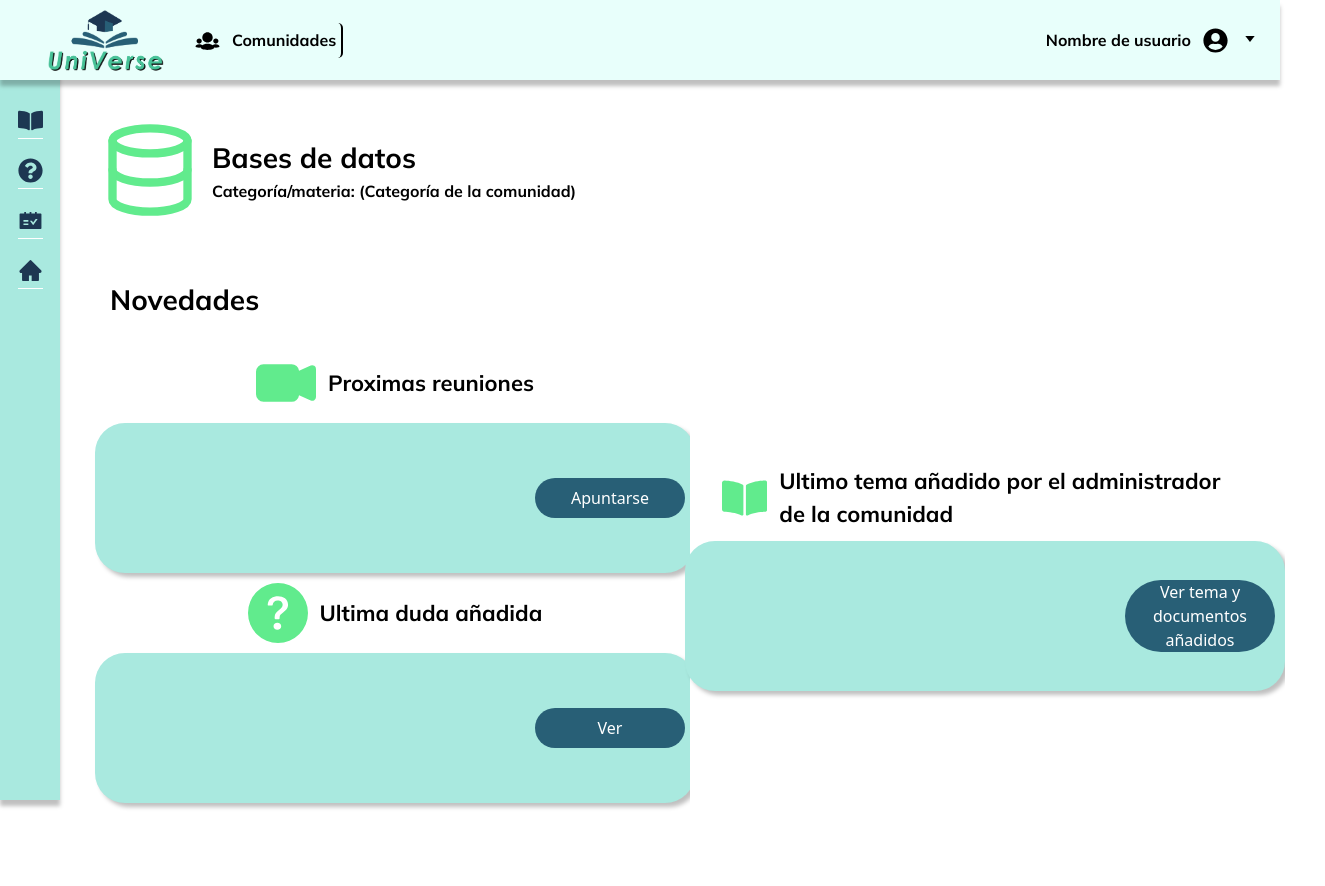
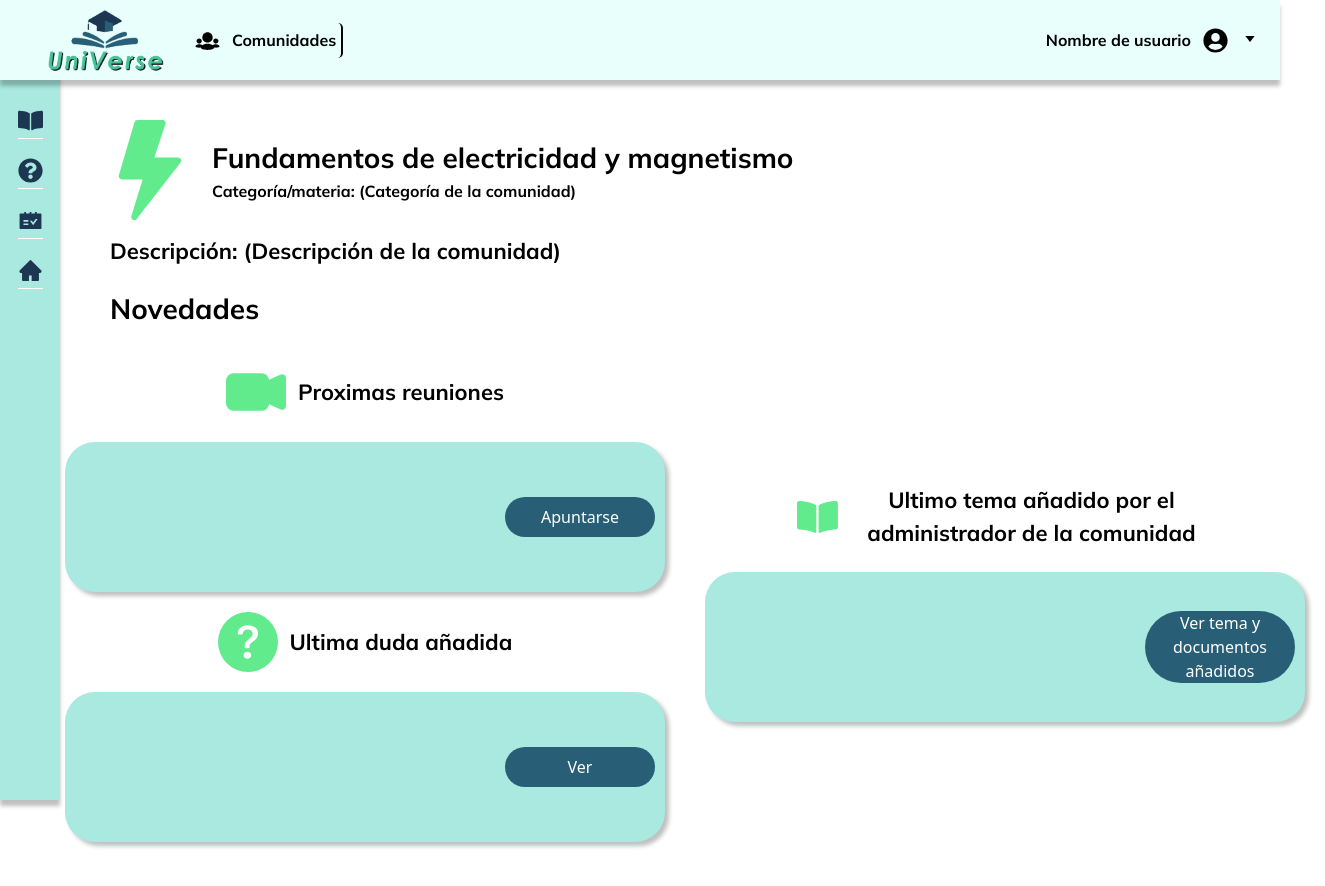
Before and after one commit to juandp1/UniVerse-Frontend, a Next.js app in the folder universe/: page /HomeComunidad in a window 1280 px wide. Shown: the top 886 px of the page, 1325 px wide, since content can reach past the window. Before the commit the page ends 845 px from the top, so only its background shows below. Built offline with nearby package versions, Linux system fonts and the light colour scheme.

Commit message:
Cambios de estilo para la vista de una comunidad

```diff
--- a/universe/Component/ComunidadRecuadro.tsx
+++ b/universe/Component/ComunidadRecuadro.tsx
@@ -4,11 +4,8 @@ import * as SlIcon from 'react-icons/sl';
 import * as BiIcon from 'react-icons/bi';
 import * as AiIcon from 'react-icons/ai';
 import * as RiIcon from 'react-icons/ri';
-import * as IoIcon from 'react-icons/io';
+import * as Bsicon from "react-icons/bs";
 import { useState } from "react";
-
-
-import { Formik } from "formik";
 import { useRouter } from 'next/router';
 
 
@@ -63,7 +60,7 @@ function ComunidadRecuadro({ idComunidad, comunityName, descripcion, editar }: P
             <div className={style.comunidadRecuadro}>
                 <div className={style.encabezado}>
                     <div className="flex space-x-3 ">
-                        <TbIcon.TbMathFunction size={"40px"} />
+                        <Bsicon.BsFillLightningFill size={"40px"} />
                         <h2>{comunityName}</h2>
                     </div>
                     <div className="flex space-x-3">
--- a/universe/Component/NavBarHome.tsx
+++ b/universe/Component/NavBarHome.tsx
@@ -35,14 +35,6 @@ function NavbarHome() {
                     />
                 </div>
                 <div className="flex grow space-x-3 ">
-                    <div className={style.button_NavBar}>
-
-                        <Link href="/PestaniaComunidad" className='flex space-x-3 '>
-                            <TiIcon.TiGroup size={"25px"} />
-                            <h4>Comunidades</h4>
-                        </Link>
-
-                    </div>
 
                 </div>
 
--- a/universe/pages/HomeComunidad.tsx
+++ b/universe/pages/HomeComunidad.tsx
@@ -1,5 +1,5 @@
 import Head from "next/head";
-import * as Fiicon from 'react-icons/fi';
+import * as Fcicon from 'react-icons/fc';
 import * as Bsicon from "react-icons/bs";
 import * as Faicon from 'react-icons/fa';
 import LateralNavBar from "universe/Component/LateralNavBar";
@@ -35,28 +35,29 @@ export default function HomeComunidad() {
                 <LateralNavBar></LateralNavBar>
                 <div className="principal_Content">
                     <div className="flex items-center justify-start space-x-3">
-                        <Fiicon.FiDatabase size={"100px"} color={colorIcon} />
+                        <Bsicon.BsFillLightningFill size={"100px"} color={colorIcon} />
                         <div style={{ display: 'flex', flexDirection: 'column' }}>
-                            <h2 style={{ alignSelf: 'flex-start' }}>Bases de datos</h2>
+                            <h2 style={{ alignSelf: 'flex-start' }}>Fundamentos de electricidad y magnetismo</h2>
                             <h4 style={{ alignSelf: 'flex-start' }}>Categoría/materia: (Categoría de la comunidad)</h4>
                         </div>
                     </div>
 
-                    <h6 style={{ alignSelf: 'flex-start', marginTop: '15px', marginLeft: '10px' }}>
+                    <h3 style={{ alignSelf: 'flex-start', marginTop: '15px', marginLeft: '10px' }}>
                         Descripción: (Descripción de la comunidad)
-                    </h6>
+                    </h3>
+
 
                     <h2 style={{ alignSelf: 'flex-start', marginTop: '20px', marginLeft: '10px' }}>
                         Novedades
                     </h2>
-
+                </div>
                 <div className={style.container}>
                     <div className={style.leftContainer}>
 
                         <div className="flex items-center justify-start space-x-3">
                             <Bsicon.BsFillCameraVideoFill size={"60px"} color={colorIcon} />
                             <div style={{ display: 'flex', flexDirection: 'column' }}>
-                                    <h3 style={{ alignSelf: 'flex-start' }}>Proximas reuniones</h3>
+                                <h3 style={{  textAlign: 'center' }}>Proximas reuniones</h3>
                             </div>
                         </div>
                         <div className={style.rectangle}>
@@ -68,7 +69,7 @@ export default function HomeComunidad() {
                         <div className="flex items-center justify-start space-x-3">
                             <Bsicon.BsFillQuestionCircleFill size={"60px"} color={colorIcon} />
                             <div style={{ display: 'flex', flexDirection: 'column' }}>
-                                    <h3 style={{ alignSelf: 'flex-start' }}>Ultima duda añadida</h3>
+                                <h3 style={{ textAlign: 'center' }}>Ultima duda añadida</h3>
                             </div>
                         </div>
                         <div className={style.rectangle}>
@@ -82,9 +83,9 @@ export default function HomeComunidad() {
                     <div className={style.rightContainer}>
 
                         <div className="flex items-center justify-start space-x-3">
-                                <Faicon.FaBookOpen size={"60px"} color={colorIcon} />
+                            <Faicon.FaBookOpen size={"70px"} color={colorIcon} />
                             <div style={{ display: 'flex', flexDirection: 'column' }}>
-                                    <h3 style={{ alignSelf: 'flex-start' }}>Ultimo tema añadido por el administrador de la comunidad</h3>
+                                <h3 style={{ textAlign: 'center' }}>Ultimo tema añadido por el administrador de la comunidad</h3>
                             </div>
                         </div>
 
@@ -93,7 +94,7 @@ export default function HomeComunidad() {
                         </div>
                     </div>
                 </div>
-                </div>
+
             </main>
         </>
     )
--- a/universe/styles/homeComunidadStyles.module.css
+++ b/universe/styles/homeComunidadStyles.module.css
@@ -12,6 +12,7 @@
     align-items: center;
     padding: 2rem;
     position: relative;
+    margin-left: 45px;
 }
 
 .rightContainer {
@@ -21,7 +22,7 @@
     flex-direction: column;
     justify-content: center;
     align-items: center;
-    padding: 2rem;
+    padding: 7rem;
     position: relative;
 }
 
@@ -30,13 +31,12 @@
     flex-direction: column;
     align-items: center;
     padding: 10px;
-    margin-right: 20px;
     min-width: 600px;
     min-height: 150px;
     height: auto;
     background-color: #A9E9DF;
     border-radius: 30px;
-    margin: 10px;
+    margin: 20px;
     box-shadow: 4px 4px 4px rgba(0, 0, 0, 0.25);
     border-radius: 30px;
 }
@@ -54,6 +54,7 @@
     align-self: flex-end;
     margin-top: auto;
     margin-bottom: auto;
+
 }
 
 
```
Lines whose indentation alone changed are shown as unchanged.
